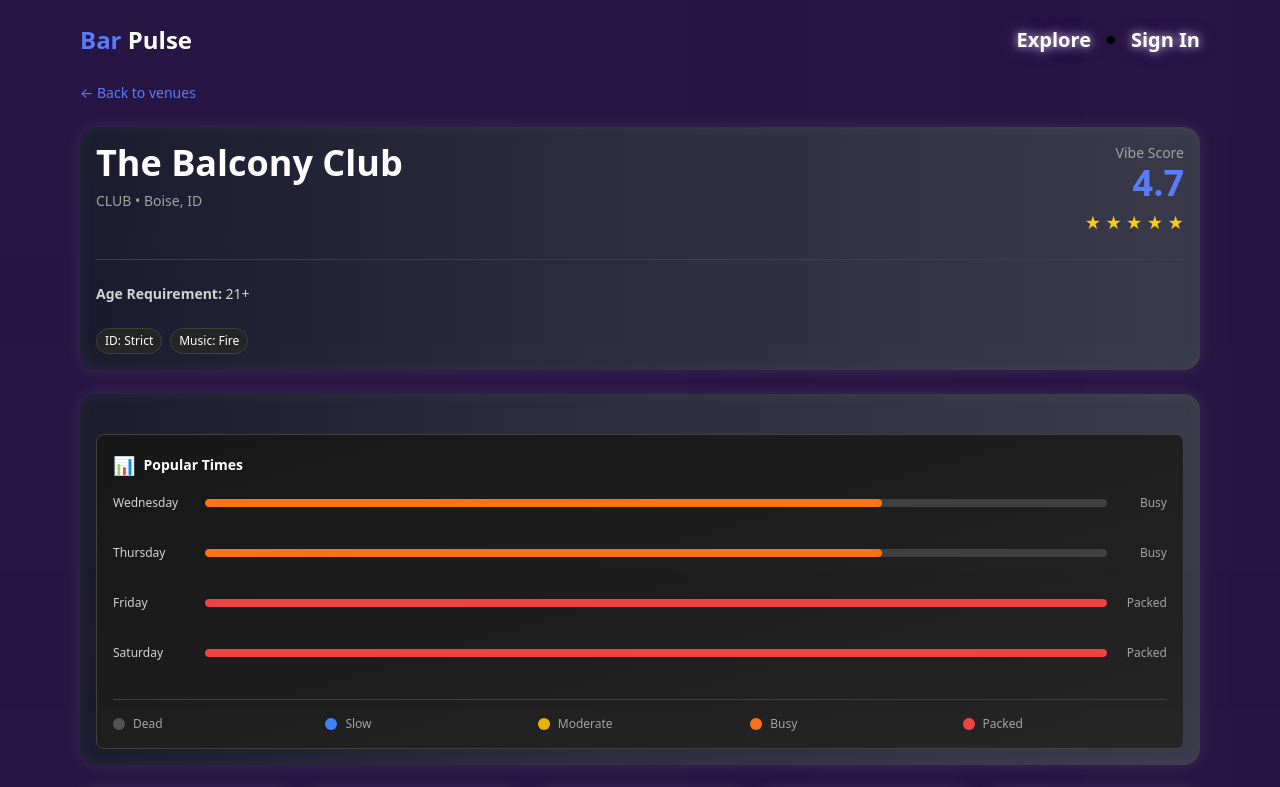
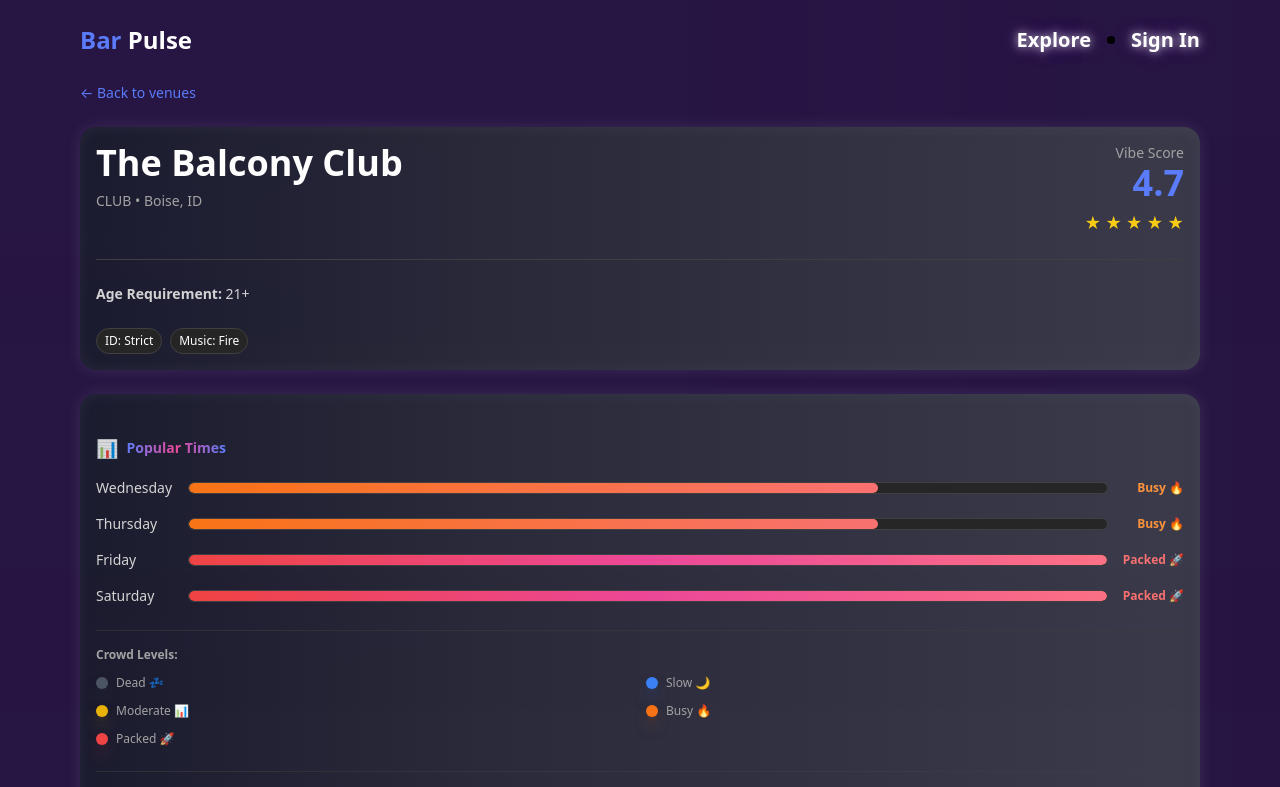
Before and after one commit to jacksongentner-source/bar-pulse-lite2, a Next.js app: page /venue/balcony in a window 1280 px wide. Shown: the top 787 px of the page. Built offline with nearby package versions, Linux system fonts and the light colour scheme.

Commit message:
Add interactive neon glow busy times chart

```diff
--- a/components/BusyTimesChart.tsx
+++ b/components/BusyTimesChart.tsx
@@ -1,8 +1,11 @@
 'use client';
 
 import { Venue } from '@/lib/data';
+import { useState } from 'react';
 
 export function BusyTimesChart({ venue }: { venue: Venue }) {
+  const [selectedDay, setSelectedDay] = useState<string | null>(null);
+
   if (!venue.busyTimes || venue.busyTimes.length === 0) {
     return null;
   }
@@ -16,99 +19,166 @@ export function BusyTimesChart({ venue }: { venue: Venue }) {
   const getCrowdColor = (level: string) => {
     switch (level) {
       case 'dead':
-        return 'bg-neutral-600';
+        return { bg: 'bg-gray-600', glow: 'shadow-gray-600/50', text: 'text-gray-400', bar: 'bg-gradient-to-r from-gray-600 to-gray-500' };
       case 'slow':
-        return 'bg-blue-500';
+        return { bg: 'bg-blue-500', glow: 'shadow-blue-500/50', text: 'text-blue-400', bar: 'bg-gradient-to-r from-blue-500 to-cyan-400' };
       case 'moderate':
-        return 'bg-yellow-500';
+        return { bg: 'bg-yellow-500', glow: 'shadow-yellow-500/50', text: 'text-yellow-400', bar: 'bg-gradient-to-r from-yellow-500 to-orange-400' };
       case 'busy':
-        return 'bg-orange-500';
+        return { bg: 'bg-orange-500', glow: 'shadow-orange-500/50', text: 'text-orange-400', bar: 'bg-gradient-to-r from-orange-500 to-red-400' };
       case 'packed':
-        return 'bg-red-500';
+        return { bg: 'bg-red-500', glow: 'shadow-red-500/50', text: 'text-red-400', bar: 'bg-gradient-to-r from-red-500 via-pink-500 to-rose-400' };
       default:
-        return 'bg-neutral-600';
+        return { bg: 'bg-gray-600', glow: 'shadow-gray-600/50', text: 'text-gray-400', bar: 'bg-gradient-to-r from-gray-600 to-gray-500' };
     }
   };
 
   const getCrowdLabel = (level: string) => {
     switch (level) {
       case 'dead':
-        return 'Dead';
+        return 'Dead 💤';
       case 'slow':
-        return 'Slow';
+        return 'Slow 🌙';
       case 'moderate':
-        return 'Moderate';
+        return 'Moderate 📊';
       case 'busy':
-        return 'Busy';
+        return 'Busy 🔥';
       case 'packed':
-        return 'Packed';
+        return 'Packed 🚀';
       default:
         return 'Unknown';
     }
   };
 
   return (
-    <div className="mt-6 p-4 bg-gradient-to-br from-neutral-900 to-neutral-800 rounded-lg border border-neutral-700">
+    <div className="space-y-6">
+      <style>{`
+        @keyframes neon-glow {
+          0%, 100% {
+            text-shadow: 0 0 10px currentColor, 0 0 20px currentColor, 0 0 30px currentColor;
+          }
+          50% {
+            text-shadow: 0 0 20px currentColor, 0 0 30px currentColor, 0 0 40px currentColor;
+          }
+        }
+        .neon-text {
+          animation: neon-glow 2s ease-in-out infinite;
+        }
+        @keyframes pulse-glow {
+          0%, 100% {
+            box-shadow: inset 0 0 10px currentColor, 0 0 20px currentColor;
+          }
+          50% {
+            box-shadow: inset 0 0 20px currentColor, 0 0 30px currentColor;
+          }
+        }
+        .pulse-bar {
+          animation: pulse-glow 2s ease-in-out infinite;
+        }
+      `}</style>
+
+      <div>
         <h3 className="text-sm font-semibold text-white mb-4 flex items-center gap-2">
-        <span className="text-lg">📊</span>
+          <span className="text-lg animate-pulse">📊</span>
+          <span className="text-transparent bg-clip-text bg-gradient-to-r from-brand via-pink-500 to-brand neon-text">
             Popular Times
+          </span>
         </h3>
 
-      <div className="space-y-3">
+        <div className="space-y-4">
           {days.map((day) => {
             const dayData = busyData[day];
             if (!dayData) return null;
 
-          return (
-            <div key={day} className="group">
-              <div className="flex items-center justify-between mb-1.5">
-                <span className="text-xs font-medium text-neutral-300 w-20">{day}</span>
-                <div className="flex-1 mx-3">
-                  <div className="h-2 bg-neutral-700 rounded-full overflow-hidden relative">
-                    <div
-                      className={`h-full ${getCrowdColor(dayData.crowdLevel)} rounded-full transition-all duration-500 group-hover:shadow-lg group-hover:shadow-current`}
-                      style={{
-                        width: dayData.crowdLevel === 'dead' ? '15%' :
+            const colors = getCrowdColor(dayData.crowdLevel);
+            const width = dayData.crowdLevel === 'dead' ? '15%' :
                          dayData.crowdLevel === 'slow' ? '35%' :
                          dayData.crowdLevel === 'moderate' ? '55%' :
-                               dayData.crowdLevel === 'busy' ? '75%' : '100%',
+                         dayData.crowdLevel === 'busy' ? '75%' : '100%';
+
+            const isSelected = selectedDay === day;
+
+            return (
+              <div
+                key={day}
+                className="group cursor-pointer"
+                onClick={() => setSelectedDay(isSelected ? null : day)}
+              >
+                <div className="flex items-center justify-between mb-2">
+                  <span className={`text-sm font-medium ${isSelected ? 'text-brand' : 'text-neutral-300'} transition w-20`}>
+                    {day}
+                  </span>
+                  <div className="flex-1 mx-3">
+                    <div className={`h-3 bg-neutral-800 rounded-full overflow-hidden border border-neutral-700 transition ${isSelected ? 'border-brand shadow-lg shadow-brand/50' : 'group-hover:border-brand/50'}`}>
+                      <div
+                        className={`h-full ${colors.bar} rounded-full transition-all duration-500 ${isSelected ? 'pulse-bar' : ''}`}
+                        style={{
+                          width: width,
                         }}
                       />
                     </div>
                   </div>
-                <span className="text-xs text-neutral-400 w-12 text-right">{getCrowdLabel(dayData.crowdLevel)}</span>
+                  <div className={`text-xs font-semibold ${colors.text} text-right w-16 transition`}>
+                    {getCrowdLabel(dayData.crowdLevel)}
                   </div>
-              <div className="text-xs text-neutral-500 ml-20 opacity-0 group-hover:opacity-100 transition-opacity">
+                </div>
+
+                {/* Expanded Details */}
+                {isSelected && (
+                  <div className={`ml-20 mt-3 p-3 rounded-lg border ${colors.glow} border-transparent bg-gradient-to-r from-neutral-900/50 to-neutral-800/50 shadow-lg ${colors.glow}`}>
+                    <div className="space-y-2">
+                      <div className="flex items-center justify-between">
+                        <span className="text-xs text-neutral-400">Peak Hours:</span>
+                        <span className={`text-sm font-bold ${colors.text}`}>
                           {dayData.startTime} - {dayData.endTime}
+                        </span>
                       </div>
+                      <div className="flex items-center justify-between">
+                        <span className="text-xs text-neutral-400">Crowd Level:</span>
+                        <span className={`text-sm font-bold capitalize ${colors.text}`}>
+                          {dayData.crowdLevel}
+                        </span>
+                      </div>
+                      <div className="h-1 bg-neutral-700 rounded-full overflow-hidden mt-2">
+                        <div
+                          className={`h-full ${colors.bar}`}
+                          style={{
+                            width: width,
+                          }}
+                        />
+                      </div>
+                    </div>
+                  </div>
+                )}
               </div>
             );
           })}
         </div>
+      </div>
 
-      <div className="mt-4 pt-4 border-t border-neutral-700">
-        <div className="grid grid-cols-5 gap-2 text-xs text-neutral-400">
-          <div className="flex items-center gap-2">
-            <div className="w-3 h-3 bg-neutral-600 rounded-full" />
-            <span>Dead</span>
+      {/* Legend */}
+      <div className="pt-4 border-t border-neutral-700/50">
+        <p className="text-xs font-semibold text-neutral-400 mb-3">Crowd Levels:</p>
+        <div className="grid grid-cols-2 gap-3">
+          {[
+            { level: 'dead', label: 'Dead 💤', color: getCrowdColor('dead') },
+            { level: 'slow', label: 'Slow 🌙', color: getCrowdColor('slow') },
+            { level: 'moderate', label: 'Moderate 📊', color: getCrowdColor('moderate') },
+            { level: 'busy', label: 'Busy 🔥', color: getCrowdColor('busy') },
+            { level: 'packed', label: 'Packed 🚀', color: getCrowdColor('packed') },
+          ].map(({ level, label, color }) => (
+            <div key={level} className="flex items-center gap-2">
+              <div className={`w-3 h-3 rounded-full ${color.bg} ${color.glow} shadow-lg`} />
+              <span className="text-xs text-neutral-400">{label}</span>
             </div>
-          <div className="flex items-center gap-2">
-            <div className="w-3 h-3 bg-blue-500 rounded-full" />
-            <span>Slow</span>
-          </div>
-          <div className="flex items-center gap-2">
-            <div className="w-3 h-3 bg-yellow-500 rounded-full" />
-            <span>Moderate</span>
-          </div>
-          <div className="flex items-center gap-2">
-            <div className="w-3 h-3 bg-orange-500 rounded-full" />
-            <span>Busy</span>
-          </div>
-          <div className="flex items-center gap-2">
-            <div className="w-3 h-3 bg-red-500 rounded-full" />
-            <span>Packed</span>
+          ))}
         </div>
       </div>
+
+      {/* Current Status */}
+      <div className="mt-4 pt-4 border-t border-neutral-700/50">
+        <p className="text-xs font-semibold text-neutral-400 mb-2">💡 Tip:</p>
+        <p className="text-xs text-neutral-500">Click any day to see detailed peak hours and crowd levels. Visit during slower times for a chill vibe, or come packed if you want energy!</p>
       </div>
     </div>
   );
```
Lines whose indentation alone changed are shown as unchanged.
